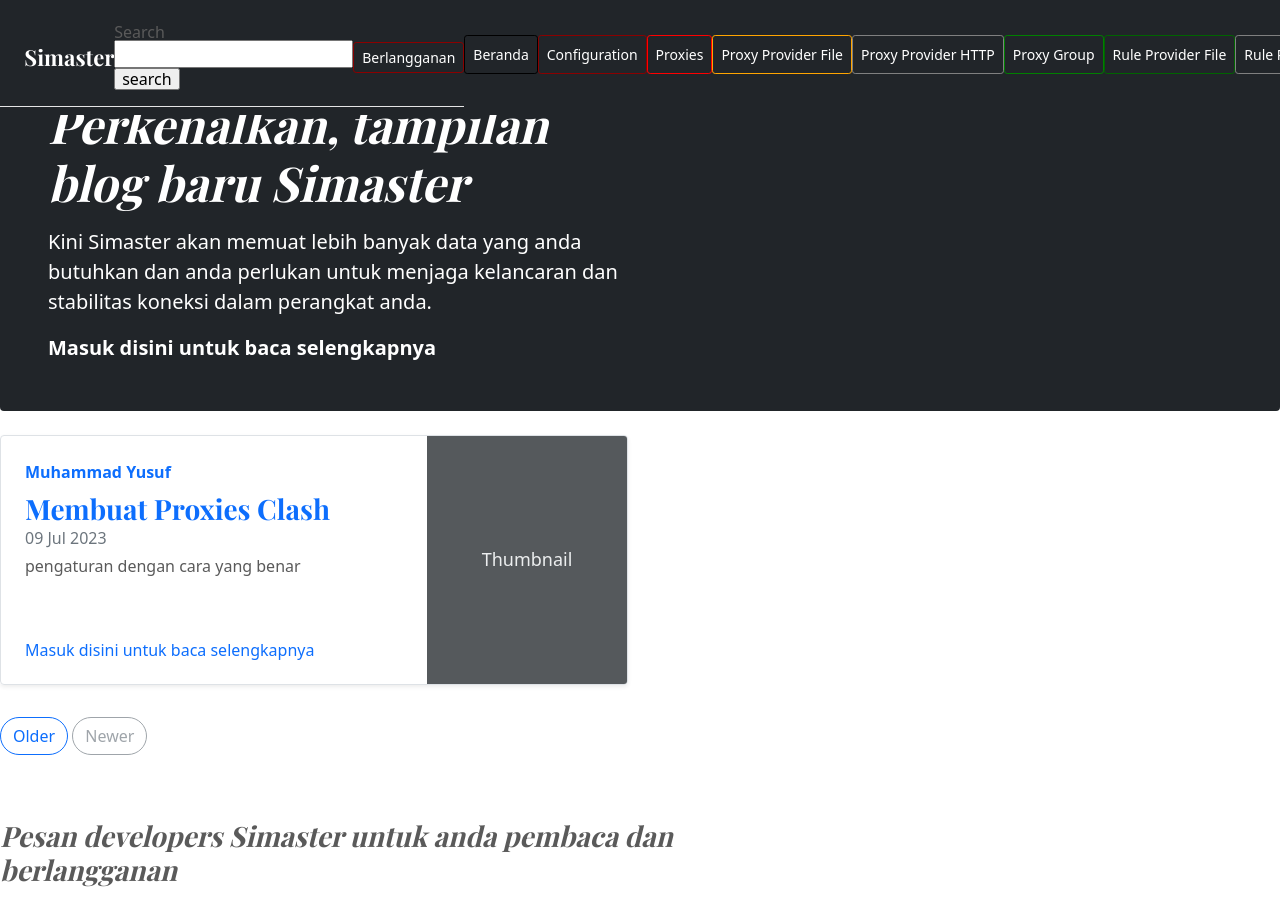
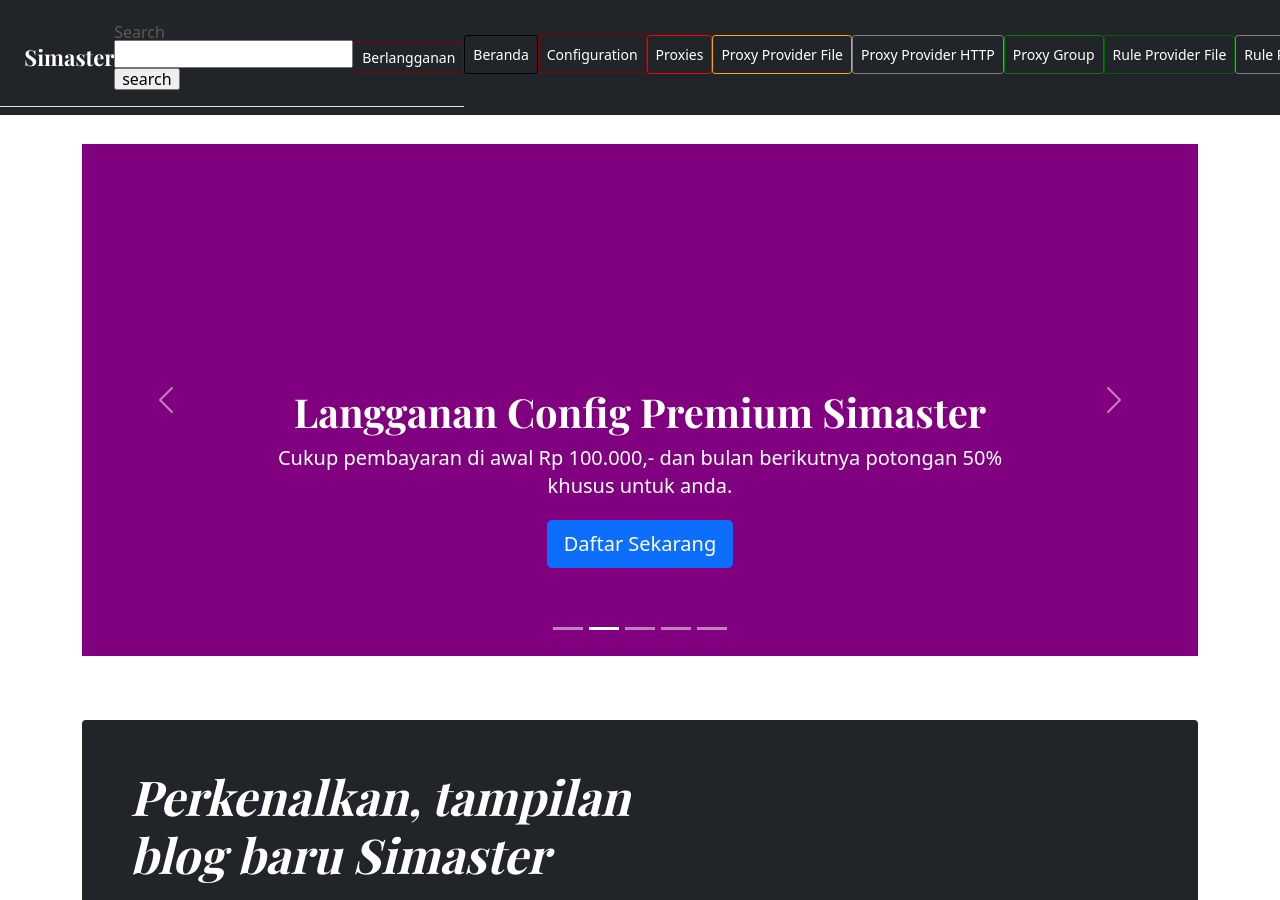
Before and after one commit to mwnsofficial/simastertutorials.github.io, a Jekyll site: the page built from index.html, in a window 1280 px wide and 900 px high. Built offline with Jekyll 4.4.1, drawn with Linux system fonts in a browser that asks for light colours; the list of posts is cut into pages by our own code; comment, search, counter and statistics services are not loaded.

Commit message:
Update index.html

```diff
--- a/index.html
+++ b/index.html
@@ -3,6 +3,9 @@ title: Home
 layout: default
 ---
 
+<div class="container">
+<br><br><br><br>
+{% include promosi.html %}
 <main>
   <div class="p-4 p-md-5 mb-4 text-white rounded bg-dark">
     <div class="col-md-6 px-0">
```
